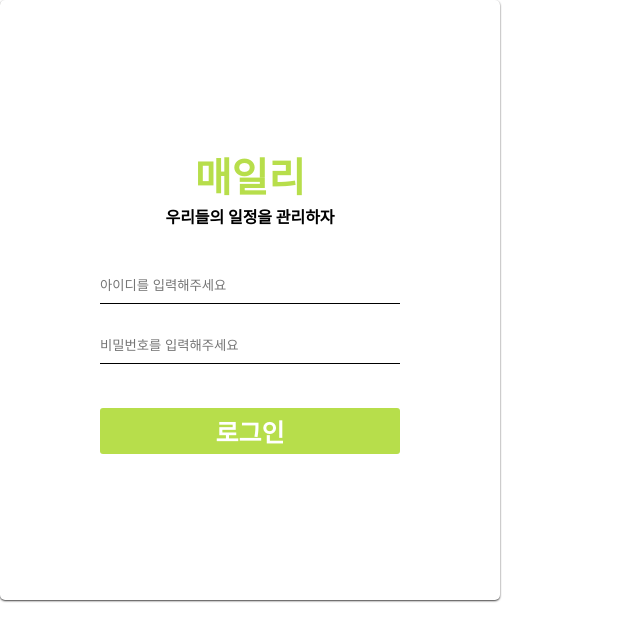
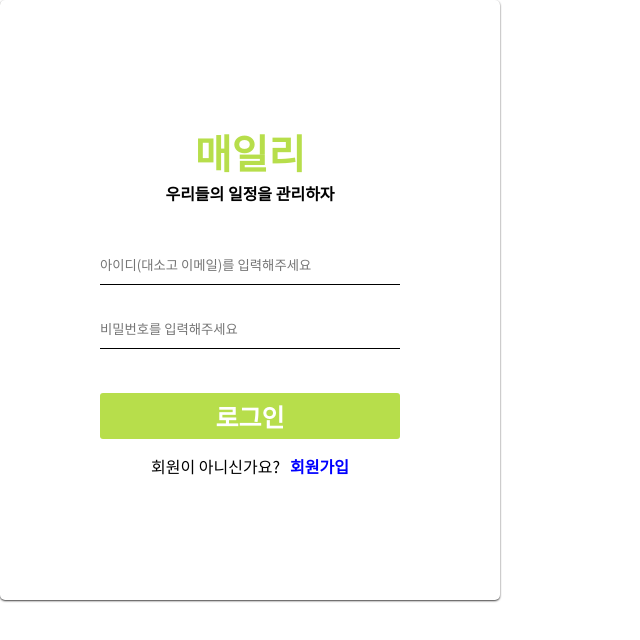
Before and after one commit to Maeily/Maeily_Web, a React (Create React App) app in the folder maeily/: page / in a window 1280 px wide. Shown: the top 640 px of the page, without its empty margins (0-640 px from the left). Built offline with nearby package versions, Linux system fonts and the light colour scheme.

Commit message:
[UPDATE]
로그인 폼 구현

```diff
--- a/maeily/src/components/Login/LoginForm.js
+++ b/maeily/src/components/Login/LoginForm.js
@@ -37,7 +37,7 @@ function LoginForm() {
                     type="id"
                     name=""
                     className="login_id"
-                    placeholder="아이디를 입력해주세요"
+                    placeholder="아이디(대소고 이메일)를 입력해주세요"
                 />
                 <br />
                 <input
@@ -54,6 +54,10 @@ function LoginForm() {
                     onClick={onSubmit}
                 />
             </div>
+            <div className="signOn">
+                <div className="signOn_text">회원이 아니신가요?</div>
+                <div className="signOn_link">회원가입</div>
+            </div>
         </div>
     );
 }
--- a/maeily/src/components/Login/LoginForm.scss
+++ b/maeily/src/components/Login/LoginForm.scss
@@ -40,6 +40,7 @@ $main_click_color: #84a135;
         border: none;
         border-bottom: 1px solid black;
         outline: none;
+        font-family: "Noto Sans KR", sans-serif;
     }
 
     &_pw {
@@ -48,6 +49,7 @@ $main_click_color: #84a135;
         border: none;
         border-bottom: 1px solid black;
         outline: none;
+        font-family: "Noto Sans KR", sans-serif;
     }
 
     &_submit {
@@ -73,3 +75,16 @@ $main_click_color: #84a135;
     }
 }
 /*로그인 폼*/
+
+.signOn {
+    display: flex;
+    margin-top: 15px;
+    &_text {
+    }
+    &_link {
+        margin-left: 10px;
+        color: blue;
+        font-weight: bolder;
+        cursor: pointer;
+    }
+}
```
